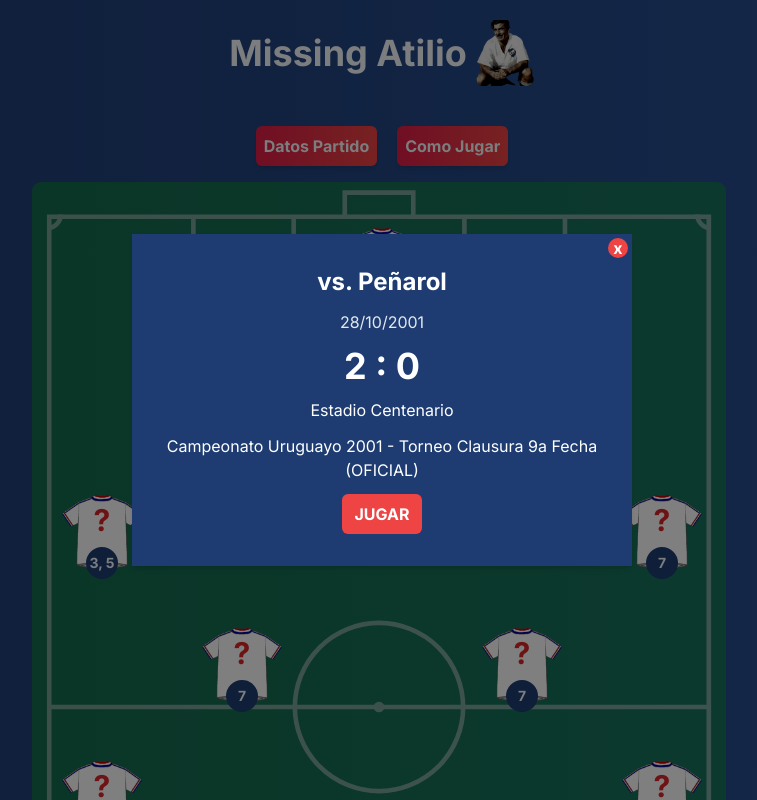
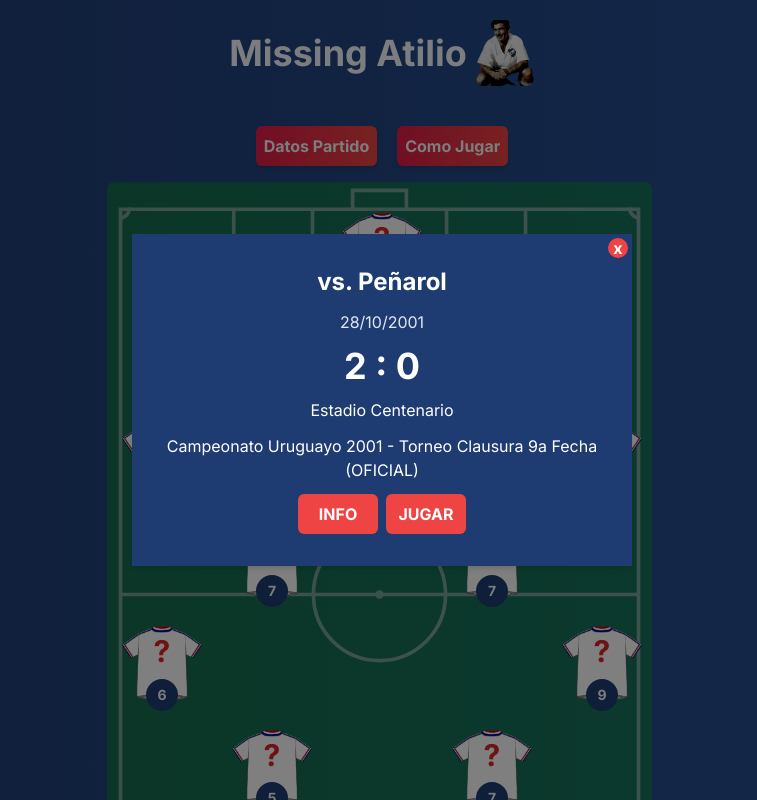
Before and after one commit to blashernandez98/missing_atilio, a Next.js app: page / in a window 1280 px wide. Shown: the top 800 px of the page, without its empty margins (258-1015 px from the left). Built offline with nearby package versions, Linux system fonts and the light colour scheme.

Commit message:
Added new games and minor improvements

```diff
--- a/app/components/App.tsx
+++ b/app/components/App.tsx
@@ -42,7 +42,6 @@
   useEffect(() => {
     if (partido["equipo"]) return;
     const partidoElegido = partidos_data[currentGame ? currentGame.gameIndex : 0];
-    console.log(partidoElegido) // Remove before production
     setPartido(partidoElegido);
     const playerName = partidoElegido["equipo"][currentPlayer].toLowerCase()
       .normalize("NFD")
--- a/app/components/Field/Field.tsx
+++ b/app/components/Field/Field.tsx
@@ -26,7 +26,7 @@
           className="rounded-md hover:scale-110 bg-gradient-to-r from-rose-600 to-red-500 p-2 shadow-md"
           onClick={ toggleInstructions }>Como Jugar</button>
       </div>
-      <div id='cancha' className="relative flex flex-col w-[310px] sm:w-[550px] md:w-[700px] aspect-[2/3]">
+      <div id='cancha' className="relative flex flex-col w-[310px] sm:w-[550px] aspect-[2/3]">
         <div className="absolute inset-0 bg-football-field bg-no-repeat bg-contain opacity-50"></div>
         <div className="relative z-10 grid grid-rows-6 grid-cols-5 place-items-center py-5 h-[90%] sm:h-[80%]">
           { Array.from({ length: 11 }).map((_, i) => (
--- a/app/components/InfoCard.tsx
+++ b/app/components/InfoCard.tsx
@@ -4,7 +4,7 @@
 import { Spinner } from './ui/spinner';
 
 function InfoCard() {
-  const { partido, toggleInfo, infoCard } = useContext(AppContext);
+  const { partido, toggleInfo, infoCard, toggleInstructions } = useContext(AppContext);
 
   const [loading, setLoading] = useState(true);
 
@@ -12,9 +12,17 @@
     if (partido["equipo"]) setLoading(false);
   }, [partido]);
 
-  const handleClick = () => {
+  const handlePlay = () => {
     toggleInfo();
   };
+
+  const handleInfo = () => {
+    toggleInfo();
+    setTimeout(() => {
+      toggleInstructions();
+    }
+      , 300);
+  }
 
   return (
     <Modal isOpen={ infoCard } onClose={ toggleInfo }>
@@ -32,8 +40,10 @@
           <h2 className='text-4xl font-bold'>{ partido["resultado"] }</h2>
           <p className='text-center'>{ partido["estadio"] }</p>
           <p className='text-center'>{ partido["torneo"] }</p>
-
-          <button className='bg-red-500 rounded-md w-20 h-10 mb-5 text-white font-bold hover:scale-110 transition-all ease-in duration-75' onClick={ handleClick }>JUGAR</button>
+          <div className='grid grid-cols-2 gap-2'>
+            <button className='bg-red-500 col-span-1 rounded-md w-20 h-10 mb-5 text-white font-bold hover:scale-110 transition-all ease-in duration-75' onClick={ handleInfo }>INFO</button>
+            <button className='bg-red-500 col-span-1 rounded-md w-20 h-10 mb-5 text-white font-bold hover:scale-110 transition-all ease-in duration-75' onClick={ handlePlay }>JUGAR</button>
+          </div>
         </>) }
       </div>
     </Modal>
--- a/app/components/Instructions.tsx
+++ b/app/components/Instructions.tsx
@@ -80,10 +80,10 @@
               <li className='text-sm my-1'><strong>Verde</strong> si la letra está en la posición correcta.</li>
             </ul>
             <p className='text-md text-left my-2'>
-              <strong>Ojito con esto:</strong>, en este caso tenemos una 'O' verde en la 6ta letra y otra amarilla en la 2da letra, esto no implica que <strong>necesariamente</strong> haya otra 'O' en el nombre además de la 6ta.
+              <strong>Ojito con esto</strong>, arriba tenemos una <strong>O</strong> verde en la 6ta letra y una amarilla en la 2da letra. Esto <strong>no implica que necesariamente haya otra O</strong> en el nombre.
             </p>
             <p className='text-md text-left my-2'>
-              La última es que si un jugador tiene una enie, tenes que poner una N. Mala mia.
+              La última es que si un jugador tiene una <strong>Ñ</strong>, tenes que poner una <strong>N</strong>. Mala mía.
             </p>
             <p className='text-md text-left my-2'>
               <strong>¡Suerte Bolso!</strong>
--- a/app/data/cronograma.json
+++ b/app/data/cronograma.json
@@ -8,5 +8,10 @@
         "liveDate": "25-09-2024",
         "formation": "4-1-2-2-1",
         "gameIndex": 1076
+    },
+    {
+        "liveDate": "26-09-2024",
+        "formation": "4-2-4",
+        "gameIndex": 1316
     }
 ]
```
